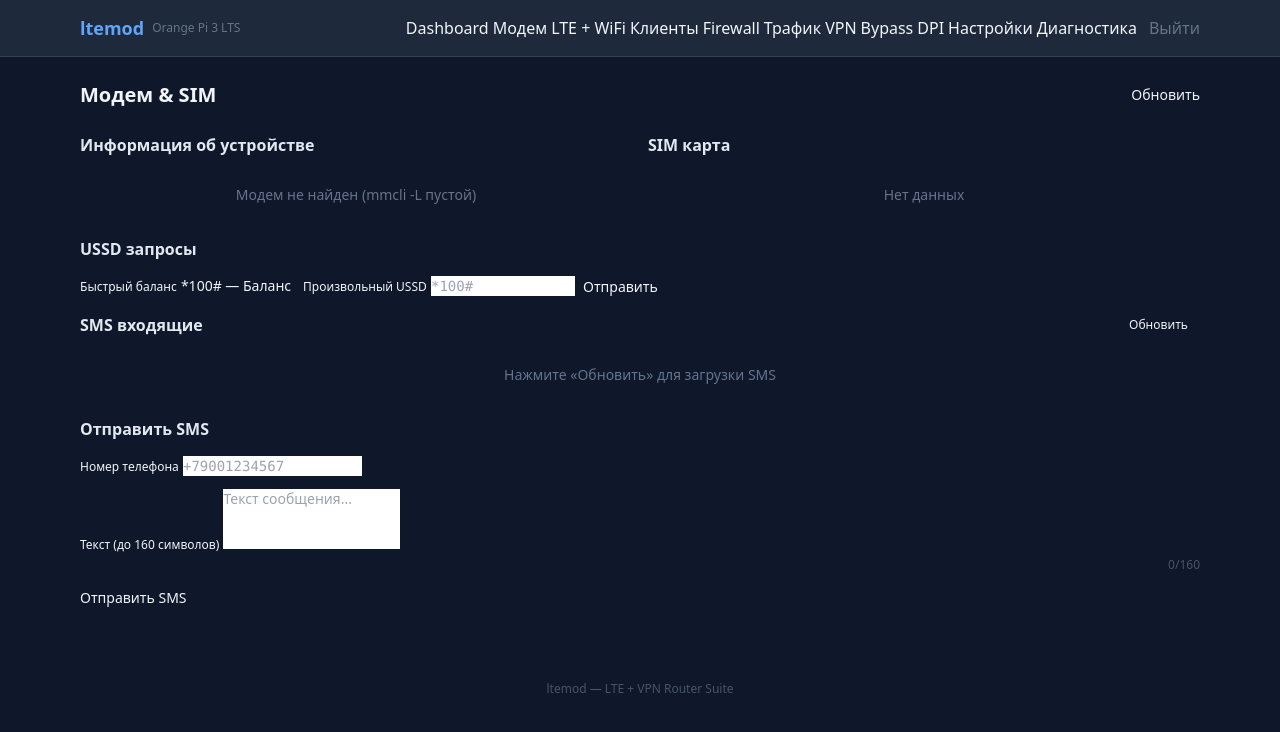
After one commit to frlvmxm-droid/ltemod, a Flask app: page /modem in a window 1280 px wide. The commit adds this page. Shown: the top 732 px of the page. Run offline with Flask 3, Linux system fonts and the light colour scheme; the visitor is signed in with stand-in values (Sample User, id 1); parts of the project's set-up code (start-up, migrations or seed data) failed here and were passed over; some libraries are stand-ins or nearby versions.

Commit message:
Expose all CLI functionality in web UI: Modem, Diagnostics, Protection widget
/modem page:
- Detailed modem info: model, IMEI, ICCID, IMSI, operator, tech, signal, registration state
- USSD balance check (one-click) + custom USSD input field
- SMS inbox: list + read (mmcli, up to 25 messages)
- Send SMS form with character counter (160 char limit)

/diagnostics page:
- Run ltemod-doctor / detect-hardware / detect-sim from web UI
- Terminal-style colorized output (✓/✗/WARN coloring)
- Journal viewer: last 80 ltemod syslog entries with keyword highlighting
- Live state badges: watchdog (healthy/degraded/probing), desync mode, AWG profile

Dashboard Protection widget:
- DPI block type (fetched from /api/dpi/status cache)
- TCP Desync mode
- AmneziaWG obfuscation profile
- Watchdog state with color coding

status.py new functions:
- get_modem_detail() — mmcli -m N -K full parsing (model/IMEI/tech/signal/SIM info)
- get_sms_list() — parses mmcli SMS list into structured dicts
- get_watchdog_state() / get_desync_state() / get_awg_profile() — runtime file reads
- get_full_status() now includes watchdog_state, desync_mode, awg_profile in system section

Nav: added Модем and Диагностика links

https://claude.ai/code/session_01GjHNrdkH85MGb92VHhyYNM

```diff
--- a/web/app.py
+++ b/web/app.py
@@ -14,7 +14,9 @@ from auth import login_required, check_password, get_or_create_secret_key
 from config import read_conf, write_conf, ALLOWED_KEYS
 from status import (get_full_status, get_vpn_status, get_bypass_status,
                     get_dhcp_leases, get_static_leases, get_port_forwards,
-                    get_traffic_data, get_ddns_status)
+                    get_traffic_data, get_ddns_status,
+                    get_modem_detail, get_sms_list,
+                    get_watchdog_state, get_desync_state, get_awg_profile)
 from dpi import detect as dpi_detect, load_cached as dpi_load_cached, save_result as dpi_save, BLOCK_LABELS
 
 SCRIPT_DIR = "/usr/local/bin/ltemod"
@@ -686,10 +688,100 @@ def api_desync_apply():
 @app.route("/api/desync/status")
 @login_required
 def api_desync_status():
-    from pathlib import Path
-    mode_file = Path("/run/ltemod/desync_mode")
-    mode = mode_file.read_text().strip() if mode_file.exists() else "off"
-    return jsonify({"mode": mode})
+    return jsonify({"mode": get_desync_state()})
+
+
+# ── Modem page ────────────────────────────────────────────────────────────────
+
+@app.route("/modem")
+@login_required
+def modem_page():
+    conf = read_conf()
+    return render_template("modem.html", config=conf, modem=get_modem_detail())
+
+
+@app.route("/api/modem/detail")
+@login_required
+def api_modem_detail():
+    return jsonify(get_modem_detail())
+
+
+@app.route("/api/modem/ussd", methods=["POST"])
+@login_required
+def api_modem_ussd():
+    data = request.get_json(force=True) or {}
+    code = data.get("code", "").strip()
+    if not re.match(r'^[\*#0-9]+[#]?$', code):
+        return jsonify({"ok": False, "error": "invalid USSD code"}), 400
+    rc, out, err = run_script("sms.sh", "ussd", code, timeout=30)
+    return jsonify({"ok": rc == 0, "output": (out + err).strip()})
+
+
+@app.route("/api/modem/sms", methods=["GET"])
+@login_required
+def api_modem_sms_list():
+    return jsonify(get_sms_list())
+
+
+@app.route("/api/modem/sms/send", methods=["POST"])
+@login_required
+def api_modem_sms_send():
+    data = request.get_json(force=True) or {}
+    number = data.get("number", "").strip()
+    text = data.get("text", "").strip()[:160]
+    if not number or not text:
+        return jsonify({"ok": False, "error": "number and text required"}), 400
+    if not re.match(r'^\+?[0-9]{7,15}$', number):
+        return jsonify({"ok": False, "error": "invalid phone number"}), 400
+    rc, out, err = run_script("sms.sh", "send", number, text, timeout=30)
+    return jsonify({"ok": rc == 0, "output": (out + err).strip()})
+
+
+# ── Diagnostics page ──────────────────────────────────────────────────────────
+
+@app.route("/diagnostics")
+@login_required
+def diagnostics():
+    return render_template("diagnostics.html",
+                           watchdog=get_watchdog_state(),
+                           desync=get_desync_state(),
+                           awg_profile=get_awg_profile())
+
+
+@app.route("/api/diagnostics/doctor", methods=["POST"])
+@login_required
+def api_diagnostics_doctor():
+    rc, out, err = run_script("ltemod-doctor.sh", timeout=30)
+    return jsonify({"ok": rc == 0, "output": (out + err).strip()})
+
+
+@app.route("/api/diagnostics/hardware", methods=["POST"])
+@login_required
+def api_diagnostics_hardware():
+    rc, out, err = run_script("detect-hardware.sh", timeout=15)
+    return jsonify({"ok": rc == 0, "output": (out + err).strip()})
+
+
+@app.route("/api/diagnostics/sim", methods=["POST"])
+@login_required
+def api_diagnostics_sim():
+    rc, out, err = run_script("detect-sim.sh", timeout=20)
+    return jsonify({"ok": rc == 0, "output": (out + err).strip()})
+
+
+@app.route("/api/diagnostics/journal")
+@login_required
+def api_diagnostics_journal():
+    try:
+        r = subprocess.run(
+            ["journalctl", "-t", "ltemod", "-t", "ltemod-watchdog",
+             "-t", "ltemod-ddns", "-t", "ltemod-desync",
+             "-n", "80", "--no-pager", "--output=short-iso"],
+            capture_output=True, text=True, timeout=5,
+        )
+        return jsonify({"ok": True, "lines": r.stdout.strip().splitlines()[-80:]})
+    except Exception as e:
+        return jsonify({"ok": False, "error": str(e), "lines": []})
 
 
 if __name__ == "__main__":
--- a/web/templates/base.html
+++ b/web/templates/base.html
@@ -36,6 +36,7 @@
         </div>
         <div class="flex items-center gap-1 flex-wrap">
           <a href="/dashboard" class="nav-link {% if request.endpoint == 'dashboard' %}active{% endif %}">Dashboard</a>
+          <a href="/modem" class="nav-link {% if request.endpoint == 'modem_page' %}active{% endif %}">Модем</a>
           <a href="/lte-wifi" class="nav-link {% if request.endpoint == 'lte_wifi' %}active{% endif %}">LTE + WiFi</a>
           <a href="/clients" class="nav-link {% if request.endpoint == 'clients' %}active{% endif %}">Клиенты</a>
           <a href="/firewall" class="nav-link {% if request.endpoint == 'firewall' %}active{% endif %}">Firewall</a>
@@ -44,6 +45,7 @@
           <a href="/bypass" class="nav-link {% if request.endpoint == 'bypass' %}active{% endif %}">Bypass</a>
           <a href="/dpi" class="nav-link {% if request.endpoint == 'dpi_page' %}active{% endif %}">DPI</a>
           <a href="/settings" class="nav-link {% if request.endpoint == 'settings' %}active{% endif %}">Настройки</a>
+          <a href="/diagnostics" class="nav-link {% if request.endpoint == 'diagnostics' %}active{% endif %}">Диагностика</a>
           <a href="/logout" class="nav-link text-slate-500 hover:text-red-400 ml-2">Выйти</a>
         </div>
       </div>
--- /dev/null
+++ b/web/templates/modem.html
@@ -0,0 +1,231 @@
+{% extends "base.html" %}
+{% block title %}Модем — ltemod{% endblock %}
+
+{% block content %}
+<div class="flex items-center justify-between mb-6">
+  <h1 class="text-xl font-semibold">Модем &amp; SIM</h1>
+  <button onclick="refreshDetail()" class="btn-secondary text-sm">Обновить</button>
+</div>
+
+<div class="grid grid-cols-1 md:grid-cols-2 gap-4 mb-4">
+
+  <!-- Modem Info -->
+  <div class="card">
+    <h2 class="font-semibold text-slate-200 mb-3">Информация об устройстве</h2>
+    {% if modem.found %}
+    <div class="space-y-2 text-sm">
+      <div class="flex justify-between">
+        <span class="text-slate-400">Производитель</span>
+        <span class="text-slate-200">{{ modem.manufacturer or '—' }}</span>
+      </div>
+      <div class="flex justify-between">
+        <span class="text-slate-400">Модель</span>
+        <span class="font-mono text-slate-200">{{ modem.model or '—' }}</span>
+      </div>
+      <div class="flex justify-between">
+        <span class="text-slate-400">IMEI</span>
+        <span class="font-mono text-xs text-slate-200 break-all">{{ modem.imei or '—' }}</span>
+      </div>
+      <div class="flex justify-between">
+        <span class="text-slate-400">Состояние</span>
+        <span class="{% if modem.state == 'connected' %}text-green-400{% else %}text-yellow-400{% endif %}">
+          {{ modem.state or '—' }}
+        </span>
+      </div>
+      <div class="flex justify-between">
+        <span class="text-slate-400">Технология</span>
+        <span class="font-mono text-slate-200 uppercase">{{ modem.tech or '—' }}</span>
+      </div>
+      <div class="flex justify-between">
+        <span class="text-slate-400">Сигнал</span>
+        <span id="signal-bar">
+          {% if modem.signal_pct is not none %}
+            <span class="{% if modem.signal_pct >= 60 %}text-green-400{% elif modem.signal_pct >= 30 %}text-yellow-400{% else %}text-red-400{% endif %}">
+              {{ modem.signal_pct }}%
+            </span>
+          {% else %}—{% endif %}
+        </span>
+      </div>
+    </div>
+    {% else %}
+    <div class="text-slate-500 text-sm py-4 text-center">Модем не найден (mmcli -L пустой)</div>
+    {% endif %}
+  </div>
+
+  <!-- SIM Info -->
+  <div class="card">
+    <h2 class="font-semibold text-slate-200 mb-3">SIM карта</h2>
+    {% if modem.found %}
+    <div class="space-y-2 text-sm">
+      <div class="flex justify-between">
+        <span class="text-slate-400">Оператор</span>
+        <span class="text-slate-200">{{ modem.operator or '—' }}</span>
+      </div>
+      <div class="flex justify-between">
+        <span class="text-slate-400">Регистрация</span>
+        <span class="{% if modem.registration == 'home' %}text-green-400{% elif modem.registration %}text-yellow-400{% else %}text-slate-500{% endif %}">
+          {{ modem.registration or '—' }}
+        </span>
+      </div>
+      <div class="flex justify-between">
+        <span class="text-slate-400">IMSI</span>
+        <span class="font-mono text-xs text-slate-200">{{ modem.imsi or '—' }}</span>
+      </div>
+      <div class="flex justify-between">
+        <span class="text-slate-400">ICCID</span>
+        <span class="font-mono text-xs text-slate-200 break-all">{{ modem.iccid or '—' }}</span>
+      </div>
+      <div class="flex justify-between">
+        <span class="text-slate-400">Код баланса</span>
+        <span class="font-mono text-slate-200">{{ config.get('USSD_BALANCE_CODE', '*100#') }}</span>
+      </div>
+    </div>
+    {% else %}
+    <div class="text-slate-500 text-sm py-4 text-center">Нет данных</div>
+    {% endif %}
+  </div>
+</div>
+
+<!-- USSD -->
+<div class="card mb-4">
+  <h2 class="font-semibold text-slate-200 mb-3">USSD запросы</h2>
+  <div class="flex flex-wrap gap-3 items-end mb-3">
+    <div>
+      <label class="label text-xs">Быстрый баланс</label>
+      <button onclick="queryUSSD('{{ config.get('USSD_BALANCE_CODE', '*100#') }}')"
+              class="btn-primary text-sm">
+        {{ config.get('USSD_BALANCE_CODE', '*100#') }} — Баланс
+      </button>
+    </div>
+    <div class="flex gap-2">
+      <div>
+        <label class="label text-xs">Произвольный USSD</label>
+        <input id="ussd-code" type="text" placeholder="*100#" value=""
+               class="input-field w-36 font-mono text-sm" onkeydown="if(event.key==='Enter')queryUSSD()">
+      </div>
+      <div class="flex items-end">
+        <button onclick="queryUSSD()" class="btn-secondary text-sm">Отправить</button>
+      </div>
+    </div>
+  </div>
+  <div id="ussd-result" class="hidden bg-slate-900/60 rounded p-3 text-sm font-mono text-slate-200 whitespace-pre-wrap"></div>
+</div>
+
+<!-- SMS Inbox -->
+<div class="card mb-4">
+  <div class="flex items-center justify-between mb-3">
+    <h2 class="font-semibold text-slate-200">SMS входящие</h2>
+    <button onclick="loadSMS()" class="btn-secondary text-xs py-1 px-3">Обновить</button>
+  </div>
+  <div id="sms-list">
+    <div class="text-slate-500 text-sm text-center py-4">Нажмите «Обновить» для загрузки SMS</div>
+  </div>
+</div>
+
+<!-- Send SMS -->
+<div class="card">
+  <h2 class="font-semibold text-slate-200 mb-3">Отправить SMS</h2>
+  <div class="grid grid-cols-1 sm:grid-cols-2 gap-3 mb-3">
+    <div>
+      <label class="label text-xs">Номер телефона</label>
+      <input id="sms-number" type="tel" placeholder="+79001234567"
+             class="input-field font-mono text-sm">
+    </div>
+    <div class="sm:col-span-2">
+      <label class="label text-xs">Текст (до 160 символов)</label>
+      <textarea id="sms-text" rows="3" maxlength="160"
+                placeholder="Текст сообщения..."
+                class="input-field resize-none text-sm"></textarea>
+      <div class="text-right text-xs text-slate-600 mt-0.5">
+        <span id="sms-chars">0</span>/160
+      </div>
+    </div>
+  </div>
+  <button onclick="sendSMS()" class="btn-primary text-sm">Отправить SMS</button>
+  <span id="sms-send-result" class="ml-3 text-sm text-slate-400 hidden"></span>
+</div>
+
+<script>
+async function refreshDetail() {
+  const r = await fetch('/api/modem/detail');
+  const d = await r.json();
+  if (d.signal_pct !== null) {
+    const bar = document.getElementById('signal-bar');
+    if (bar) {
+      const color = d.signal_pct >= 60 ? 'text-green-400' : d.signal_pct >= 30 ? 'text-yellow-400' : 'text-red-400';
+      bar.innerHTML = `<span class="${color}">${d.signal_pct}%</span>`;
+    }
+  }
+}
+
+async function queryUSSD(code) {
+  code = code || document.getElementById('ussd-code').value.trim();
+  if (!code) return;
+  const el = document.getElementById('ussd-result');
+  el.textContent = 'Отправляю USSD…';
+  el.className = 'bg-slate-900/60 rounded p-3 text-sm font-mono text-slate-400 whitespace-pre-wrap';
+  const r = await fetch('/api/modem/ussd', {
+    method: 'POST',
+    headers: {'Content-Type':'application/json'},
+    body: JSON.stringify({code}),
+  });
+  const d = await r.json();
+  el.textContent = d.output || (d.ok ? 'OK (нет ответа)' : '✗ ' + d.error);
+  el.className = 'bg-slate-900/60 rounded p-3 text-sm font-mono ' +
+                 (d.ok ? 'text-green-300' : 'text-red-400') + ' whitespace-pre-wrap';
+}
+
+async function loadSMS() {
+  const container = document.getElementById('sms-list');
+  container.innerHTML = '<div class="text-slate-500 text-sm text-center py-4">Загружаю…</div>';
+  const r = await fetch('/api/modem/sms');
+  const msgs = await r.json();
+  if (!msgs.length) {
+    container.innerHTML = '<div class="text-slate-500 text-sm text-center py-4">Нет SMS</div>';
+    return;
+  }
+  container.innerHTML = msgs.map(m => `
+    <div class="py-2 border-b border-slate-700/60 last:border-0">
+      <div class="flex items-start justify-between gap-3">
+        <div class="flex-1 min-w-0">
+          <div class="flex items-center gap-2 mb-0.5 flex-wrap">
+            <span class="font-mono text-sm text-slate-200">${escHtml(m.number || '—')}</span>
+            <span class="text-xs text-slate-500">${escHtml(m.timestamp || '')}</span>
+            <span class="text-xs px-1.5 py-0.5 rounded ${m.direction === 'rx' ? 'bg-blue-900/40 text-blue-400' : 'bg-green-900/40 text-green-400'}">
+              ${m.direction === 'rx' ? '↓ вх' : '↑ исх'}
+            </span>
+          </div>
+          <div class="text-sm text-slate-300">${escHtml(m.text || '(пусто)')}</div>
+        </div>
+      </div>
+    </div>
+  `).join('');
+}
+
+async function sendSMS() {
+  const number = document.getElementById('sms-number').value.trim();
+  const text = document.getElementById('sms-text').value.trim();
+  const res = document.getElementById('sms-send-result');
+  if (!number || !text) { res.textContent = '⚠ Заполни номер и текст'; res.className='ml-3 text-sm text-yellow-400'; res.classList.remove('hidden'); return; }
+  res.textContent = 'Отправляю…';
+  res.className = 'ml-3 text-sm text-slate-400';
+  res.classList.remove('hidden');
+  const r = await fetch('/api/modem/sms/send', {
+    method: 'POST',
+    headers: {'Content-Type':'application/json'},
+    body: JSON.stringify({number, text}),
+  });
+  const d = await r.json();
+  res.textContent = d.ok ? '✓ Отправлено' : '✗ ' + (d.error || d.output || 'Ошибка');
+  res.className = 'ml-3 text-sm ' + (d.ok ? 'text-green-400' : 'text-red-400');
+}
+
+function escHtml(s) {
+  return String(s).replace(/&/g,'&amp;').replace(/</g,'&lt;').replace(/>/g,'&gt;').replace(/"/g,'&quot;');
+}
+
+document.getElementById('sms-text').addEventListener('input', function() {
+  document.getElementById('sms-chars').textContent = this.value.length;
+});
+</script>
+{% endblock %}
```
Also changed, not shown: web/status.py (+109 -0 lines), web/templates/dashboard.html (+75 -0 lines), web/templates/diagnostics.html (added, +155 -0 lines).
